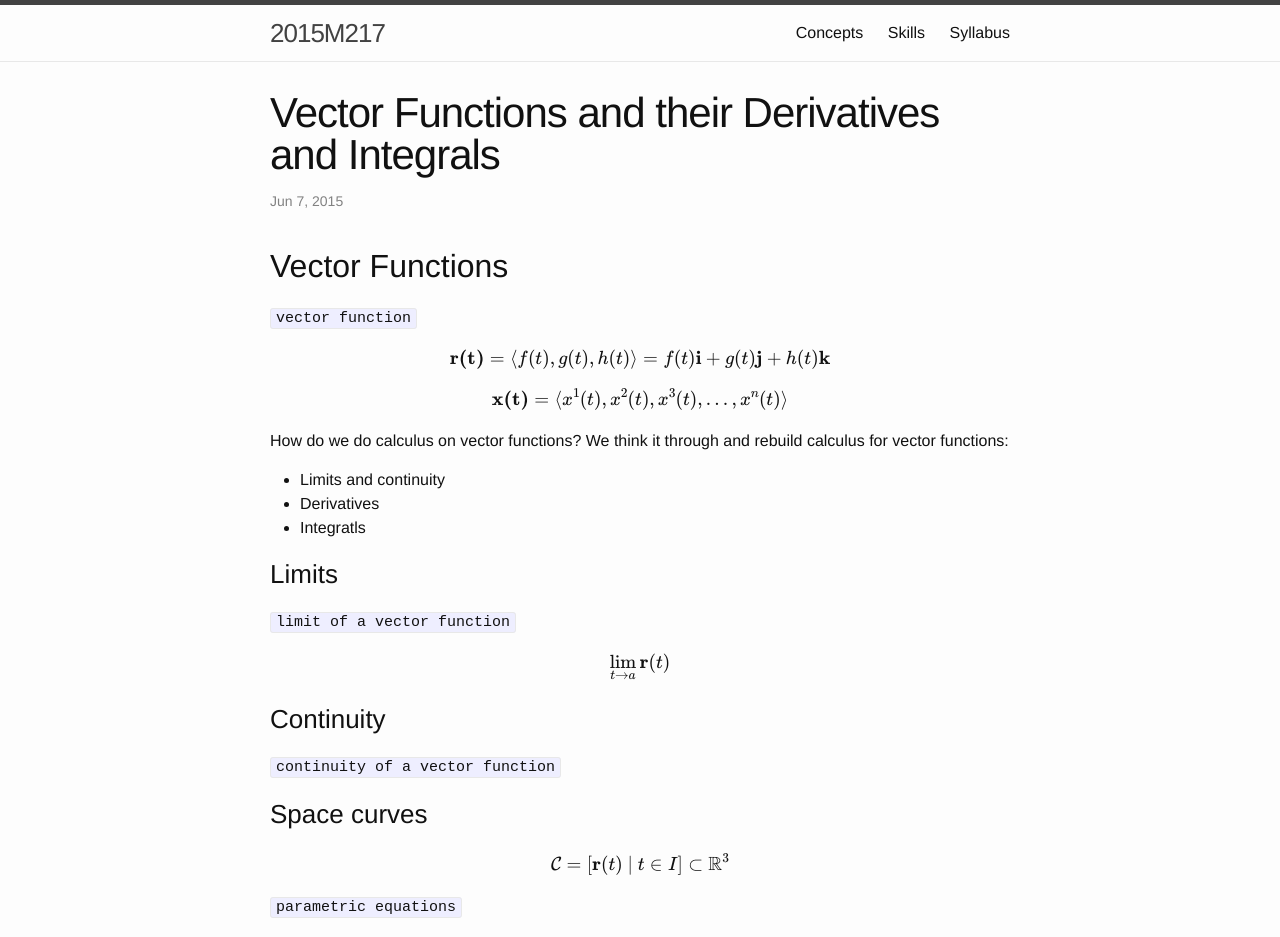
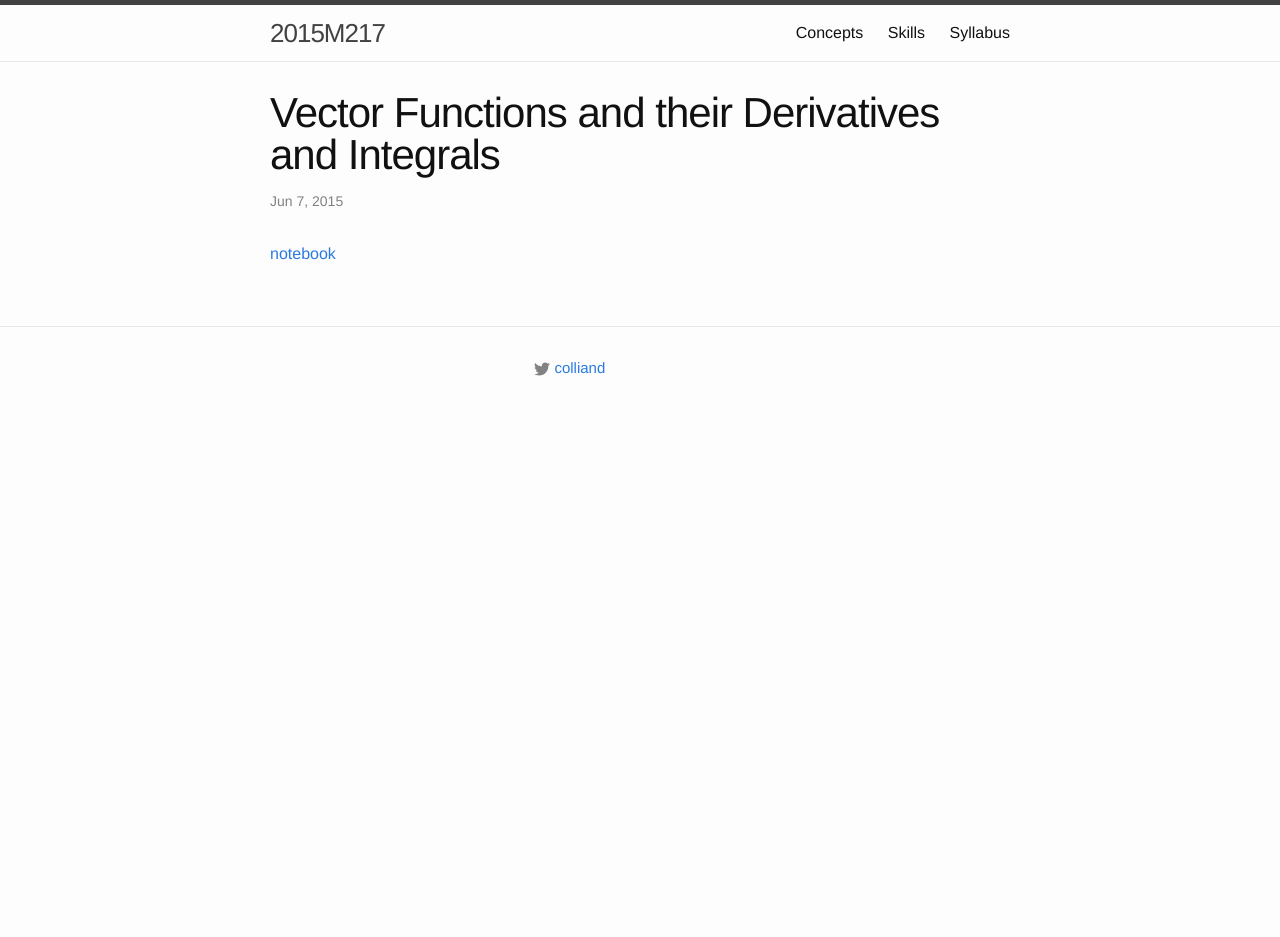
Before and after one commit to colliand/2015M217, a Jekyll site: the page built from _posts/2015-06-07-vector-functions-derivatives-integrals.markdown, in a window 1280 px wide and 1400 px high. Shown: the top 937 px of the window. Built offline with Jekyll 4.4.1, drawn with Linux system fonts in a browser that asks for light colours; formulas are drawn with MathJax 3; comment, search, counter and statistics services are not loaded; some of the changed text lies outside the part shown.

Commit message:
update notebook links

````diff
--- a/_posts/2015-06-07-vector-functions-derivatives-integrals.markdown
+++ b/_posts/2015-06-07-vector-functions-derivatives-integrals.markdown
@@ -7,51 +7,4 @@ tags: vectors
 comments: true
 ---
 
-## Vector Functions
-
-```vector function```
-
-$$ {\bf{r}(t)} = \langle f(t), g(t), h(t) \rangle = f(t){\bf{i}} + g(t) {\bf{j}} + h(t) {\bf{k}}$$
-
-$$ {\bf{x}(t)} = \langle x^1 (t), x^2(t), x^3(t), \dots, x^n(t) \rangle $$
-
-How do we do calculus on vector functions? We think it through and rebuild calculus for vector functions:
-
-* Limits and continuity
-* Derivatives
-* Integratls
-
-### Limits
-
-```limit of a vector function```
-
-$$\lim_{t \rightarrow a} {\bf{r}}(t)$$
-
-### Continuity
-
-```continuity of a vector function```
-
-### Space curves
-
-$$\mathcal{C} = [ {\bf{r}} (t) ~| ~t \in I] \subset {\mathbb{R}}^3 $$
-
-```parametric equations```
-
-**examples**
-
-
-![spiral](http://wwejubwfy.s3.amazonaws.com/FourthNotebook-2015-07-05-01-17-42.jpg)
-
-Parametric Equations:
-
-* $r (z) = z^2 + 1$
-* x = r * np.sin(theta )
-* y = r * np.cos(theta)
-
-## Derivatives of Vector Functions
-
-```tangent line``` to $\mathcal{C}$ at ${\bf{r}}(a)$.
-
-```unit tangent```
-
-## Integrals of Vector Functions
+[notebook](http://nbviewer.jupyter.org/github/colliand/2015M217/blob/gh-pages/notebooks/vector-functions.ipynb)
````
Also changed, not shown: _posts/2015-06-06-cylinders-and-quadric-surfaces.markdown (+1 -19 lines), 3 other files.
